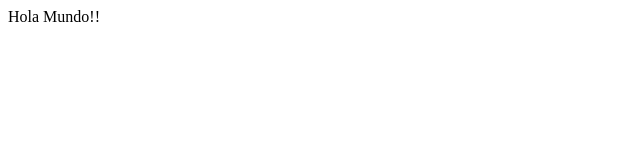
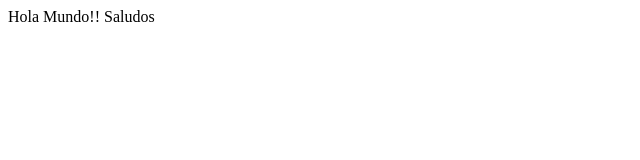
Before and after one commit to jmontes50/PrimeraPagina, a plain HTML site: page index.html in a window 1280 px wide. Shown: the full height of the page, 0-640 px from the left. Drawn offline with Linux system fonts and the light colour scheme.

Commit message:
segundo avance

```diff
--- a/index.html
+++ b/index.html
@@ -7,5 +7,7 @@
 </head>
 <body>
     Hola Mundo!!
+
+    Saludos
 </body>
 </html>
```
